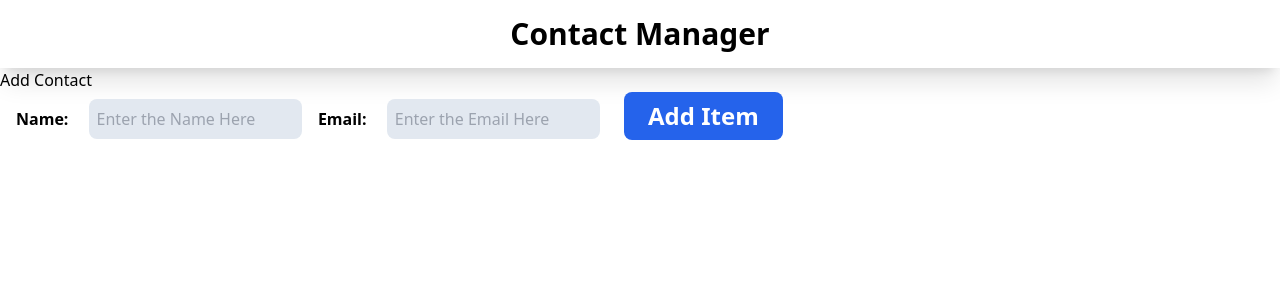
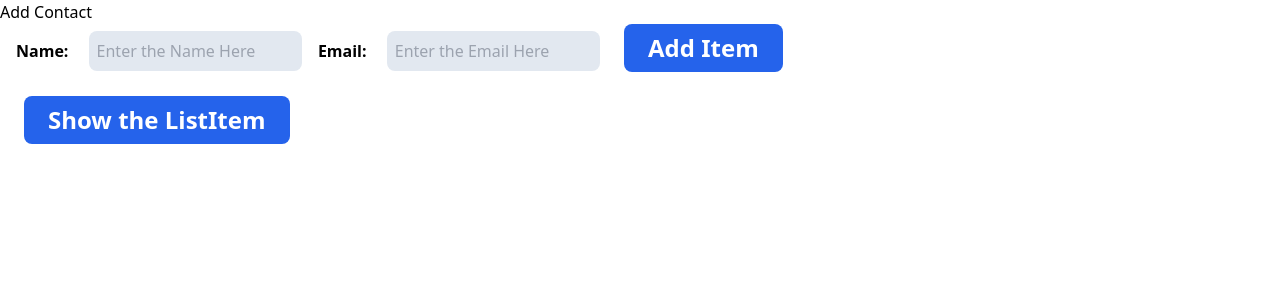
Before and after one commit to Ujjal-ENG/react-learn, a React (Create React App) app: page /add in a window 1280 px wide. Shown: the top 300 px of the page. Built offline with nearby package versions, Linux system fonts and the light colour scheme.

Commit message:
set the router from each element

```diff
--- a/package.json
+++ b/package.json
@@ -9,9 +9,9 @@
         "react": "^18.2.0",
         "react-dom": "^18.2.0",
         "react-icons": "^4.7.1",
+        "react-router-dom": "^6.9.0",
         "react-scripts": "5.0.1",
         "react-uuid": "^2.0.0",
-        "uuidv4": "^6.2.13",
         "web-vitals": "^2.1.4"
     },
     "scripts": {
--- a/src/App.js
+++ b/src/App.js
@@ -4,6 +4,8 @@ import { useState } from 'react';
 import AddCard from './components/AddCard';
 import ContactList from './components/ContactList';
 import Header from './components/Header';
+
+import { Routes, Route } from 'react-router-dom';
 
 import uuid from 'react-uuid';
 
@@ -31,9 +33,12 @@ const App = () => {
 
     return (
         <>
-            <Header />
-            <AddCard addContactHandler={addContactHandler} />
-            <ContactList contacts={contacts} removeItem={removeItem} />
+            <Routes>
+                <Route path="/" element={<Header />} />
+                <Route exact path="/add" element={<AddCard addContactHandler={addContactHandler} />} />
+
+                <Route exact path="/add/contact-list" element={<ContactList contacts={contacts} removeItem={removeItem} />} />
+            </Routes>
         </>
     );
 };
--- a/src/components/AddCard.jsx
+++ b/src/components/AddCard.jsx
@@ -1,5 +1,5 @@
 import React, { Component } from 'react';
-
+import { Link } from 'react-router-dom';
 export default class AddCard extends Component {
     state = {
         name: '',
@@ -47,6 +47,9 @@ export default class AddCard extends Component {
 
                     <button className=" mx-6 bg-blue-600 px-6 py-2 rounded-lg text-white font-bold text-2xl cursor-pointer active:px-5 active:py-1 transition-all">Add Item</button>
                 </form>
+                <button className=" m-6 bg-blue-600 px-6 py-2 rounded-lg text-white font-bold text-2xl cursor-pointer active:px-5 active:py-1 transition-all">
+                    <Link to="/add/contact-list">Show the ListItem</Link>
+                </button>
             </>
         );
     }
--- a/src/components/ContactList.jsx
+++ b/src/components/ContactList.jsx
@@ -1,5 +1,7 @@
 import React from 'react';
 import ContactCard from './ContactCard';
+
+import { Link } from 'react-router-dom';
 
 const ContactList = (props) => {
     const deleteContact = (id) => {
@@ -8,7 +10,13 @@ const ContactList = (props) => {
     const renderContactList = props.contacts.map((el) => {
         return (
             <div key={el.id}>
-                <ContactCard el={el} clickHanderler={deleteContact} />
+                <div>
+                    <ContactCard el={el} clickHanderler={deleteContact} />
+                </div>
+
+                <button className=" m-6 bg-blue-600 px-6 py-2 rounded-lg text-white font-bold text-2xl cursor-pointer active:px-5 active:py-1 transition-all">
+                    <Link to="/">Go to home Page</Link>
+                </button>
             </div>
         );
     });
--- a/src/components/Header.jsx
+++ b/src/components/Header.jsx
@@ -1,11 +1,15 @@
 import React from 'react';
-
+import { Link } from 'react-router-dom';
 const Header = () => {
     return (
         <>
             <div className="p-4 shadow-xl">
                 <h1 className="text-3xl text-center font-bold">Contact Manager</h1>
             </div>
+
+            <button className=" mx-6 bg-blue-600 px-6 py-2 rounded-lg text-white font-bold text-2xl cursor-pointer active:px-5 active:py-1 transition-all">
+                <Link to="/add">Go to Add ITem</Link>{' '}
+            </button>
         </>
     );
 };
--- a/src/index.js
+++ b/src/index.js
@@ -1,9 +1,14 @@
 import React from 'react';
 import ReactDOM from 'react-dom/client';
 import App from './App';
+import { BrowserRouter } from 'react-router-dom';
 
 import './index.css';
 
 const root = ReactDOM.createRoot(document.getElementById('root'));
 
-root.render(<App />);
+root.render(
+    <BrowserRouter>
+        <App />
+    </BrowserRouter>
+);
```
Also changed, not shown: 1 other file (tests, documents, lock files or other folders).
